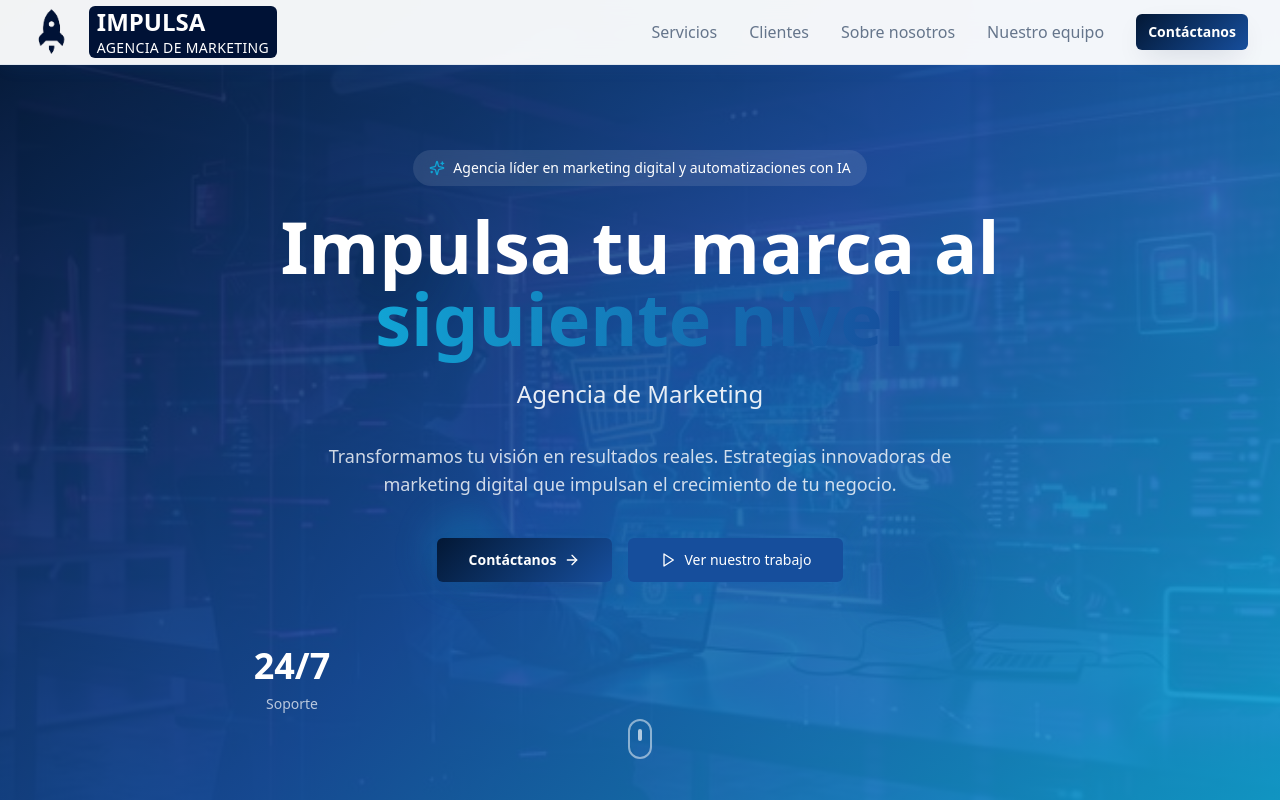
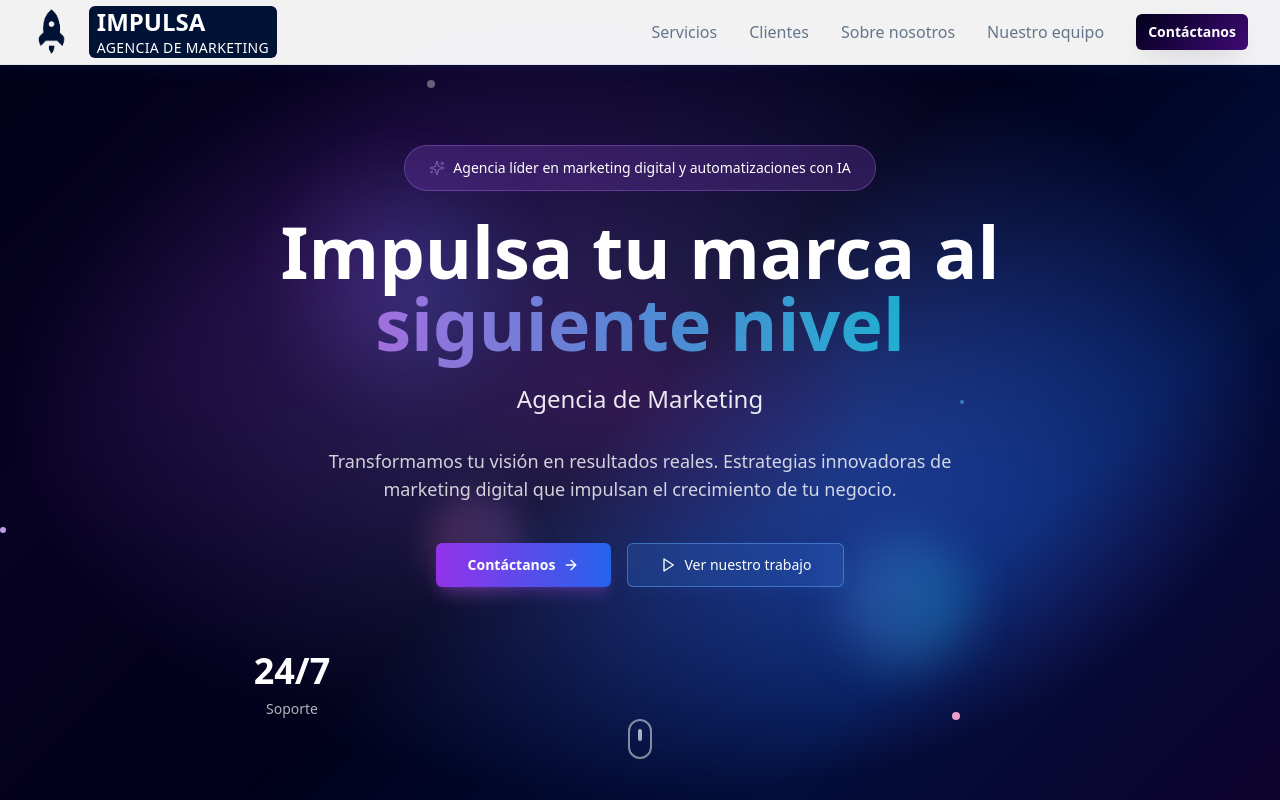
Before and after one commit to uzuma-dev/impulsa-digital, a React (Vite) app: page / in a window 1280 px wide. Shown: the top 800 px of the page. Built offline with nearby package versions, Linux system fonts and the light colour scheme.

Commit message:
Refactor Hero section to galaxy theme
Updated the Hero section to have a galaxy theme with blue, purple, and black colors. Also, updated the "Contáctanos" button in the navbar to open WhatsApp.

```diff
--- a/src/components/HeroSection.tsx
+++ b/src/components/HeroSection.tsx
@@ -20,36 +20,40 @@ const HeroSection = () => {
   };
   return (
     <section id="inicio" className="relative min-h-screen flex items-center justify-center overflow-hidden pt-16">
-      {/* Background with gradient overlay */}
+      {/* Galaxy Background */}
       <div className="absolute inset-0 z-0">
-        <img
-          src={heroImage}
-          alt="Marketing digital innovador"
-          className="w-full h-full object-cover"
-        />
-        <div className="absolute inset-0 bg-gradient-hero opacity-90"></div>
+        <div className="absolute inset-0 bg-gradient-hero"></div>
+        <div className="absolute inset-0 bg-gradient-galaxy opacity-80"></div>
       </div>
 
-      {/* Animated background elements */}
+      {/* Galaxy Stars and Cosmic Elements */}
       <div className="absolute inset-0 z-10">
-        <div className="absolute top-1/4 left-1/4 w-32 h-32 bg-primary/20 rounded-full blur-xl animate-float"></div>
-        <div className="absolute top-2/3 right-1/4 w-24 h-24 bg-secondary/20 rounded-full blur-lg animate-float" style={{ animationDelay: '1s' }}></div>
-        <div className="absolute bottom-1/4 left-1/3 w-20 h-20 bg-accent/20 rounded-full blur-lg animate-float" style={{ animationDelay: '2s' }}></div>
+        {/* Large galaxy elements */}
+        <div className="absolute top-1/4 left-1/4 w-40 h-40 bg-gradient-to-r from-purple-500/30 to-blue-500/30 rounded-full blur-2xl animate-galaxy-pulse"></div>
+        <div className="absolute top-2/3 right-1/4 w-32 h-32 bg-gradient-to-r from-blue-400/25 to-cyan-400/25 rounded-full blur-xl animate-cosmic-drift" style={{ animationDelay: '1s' }}></div>
+        <div className="absolute bottom-1/4 left-1/3 w-24 h-24 bg-gradient-to-r from-pink-400/20 to-purple-400/20 rounded-full blur-lg animate-float" style={{ animationDelay: '2s' }}></div>
+
+        {/* Stars */}
+        <div className="absolute top-20 left-1/3 w-2 h-2 bg-white rounded-full animate-star-twinkle"></div>
+        <div className="absolute top-1/3 right-1/3 w-1 h-1 bg-blue-300 rounded-full animate-star-twinkle" style={{ animationDelay: '0.5s' }}></div>
+        <div className="absolute bottom-1/3 left-1/5 w-1.5 h-1.5 bg-purple-300 rounded-full animate-star-twinkle" style={{ animationDelay: '1.5s' }}></div>
+        <div className="absolute top-1/2 left-3/4 w-1 h-1 bg-cyan-300 rounded-full animate-star-twinkle" style={{ animationDelay: '2.5s' }}></div>
+        <div className="absolute bottom-20 right-1/4 w-2 h-2 bg-pink-300 rounded-full animate-star-twinkle" style={{ animationDelay: '3s' }}></div>
       </div>
 
       {/* Content */}
       <div className="relative z-20 container mx-auto px-4 lg:px-8 text-center">
         <div className="max-w-4xl mx-auto">
-          {/* Badge */}
-          <div className="inline-flex items-center gap-2 bg-white/10 backdrop-blur-md rounded-full px-4 py-2 mb-6 animate-fade-in">
-            <Sparkles className="w-4 h-4 text-accent" />
+          {/* Galaxy Badge */}
+          <div className="inline-flex items-center gap-2 bg-purple-500/20 backdrop-blur-md rounded-full px-6 py-3 mb-6 animate-fade-in border border-purple-400/30">
+            <Sparkles className="w-4 h-4 text-purple-300 animate-star-twinkle" />
             <span className="text-white text-sm font-medium">Agencia líder en marketing digital y automatizaciones con IA</span>
           </div>
 
-          {/* Main heading */}
+          {/* Galaxy Main heading */}
           <h1 className="text-4xl md:text-6xl lg:text-7xl font-bold text-white mb-6 animate-fade-in" style={{ animationDelay: '0.2s' }}>
             Impulsa tu marca al{' '}
-            <span className="bg-gradient-to-r from-accent to-secondary bg-clip-text text-transparent">
+            <span className="bg-gradient-to-r from-purple-400 via-blue-400 to-cyan-400 bg-clip-text text-transparent animate-galaxy-pulse">
               siguiente nivel
             </span>
           </h1>
@@ -64,12 +68,12 @@ const HeroSection = () => {
             Transformamos tu visión en resultados reales. Estrategias innovadoras de marketing digital que impulsan el crecimiento de tu negocio.
           </p>
 
-          {/* CTA Buttons */}
+          {/* Galaxy CTA Buttons */}
           <div className="flex flex-col sm:flex-row gap-4 justify-center items-center animate-fade-in" style={{ animationDelay: '0.8s' }}>
             <Button
               variant="hero"
               size="lg"
-              className="group"
+              className="group bg-gradient-to-r from-purple-600 to-blue-600 hover:from-purple-500 hover:to-blue-500 border-0 shadow-lg shadow-purple-500/25"
               onClick={() => openWhatsApp('Hola, me interesa conocer más sobre sus servicios de marketing digital')}
             >
               Contáctanos
@@ -80,7 +84,7 @@ const HeroSection = () => {
               <Button
                 variant="secondary"
                 size="lg"
-                className="group"
+                className="group bg-blue-500/20 hover:bg-blue-500/30 text-white border border-blue-400/50 backdrop-blur-md"
               >
                 <Play className="w-5 h-5 group-hover:scale-110 transition-transform" />
                 Ver nuestro trabajo
--- a/src/components/Navbar.tsx
+++ b/src/components/Navbar.tsx
@@ -35,8 +35,11 @@ const Navbar = () => {
     }
   };
 
-  const scrollToContact = () => {
-    scrollToSection('contacto');
+  const openWhatsApp = () => {
+    const message = encodeURIComponent('Hola, me interesa conocer más sobre sus servicios de marketing digital');
+    const phoneNumber = '+573127142928';
+    const whatsappUrl = `https://wa.me/${phoneNumber}?text=${message}`;
+    window.open(whatsappUrl, '_blank');
   };
 
   const handleMenuItemClick = (item: any) => {
@@ -89,7 +92,7 @@ const Navbar = () => {
             <Button
               variant="hero"
               size="sm"
-              onClick={scrollToContact}
+              onClick={openWhatsApp}
             >
               Contáctanos
             </Button>
@@ -136,7 +139,7 @@ const Navbar = () => {
                   variant="hero"
                   size="sm"
                   className="w-full"
-                  onClick={scrollToContact}
+                  onClick={openWhatsApp}
                 >
                   Contáctanos
                 </Button>
--- a/src/index.css
+++ b/src/index.css
@@ -15,23 +15,29 @@
     --popover: 0 0% 100%;
     --popover-foreground: 215 28% 17%;
 
-    /* Primary - Deep Blue (from logo #021335) */
-    --primary: 215 89% 11%;
+    /* Galaxy Theme - Deep Space Blues & Purples */
+    --primary: 240 100% 5%; /* Deep space black-blue */
     --primary-foreground: 0 0% 100%;
-    --primary-light: 215 89% 21%;
-    --primary-dark: 215 89% 6%;
+    --primary-light: 240 80% 15%;
+    --primary-dark: 240 100% 2%;
 
-    /* Secondary - Lighter Blue variation */
-    --secondary: 215 75% 35%;
+    /* Galaxy Purple */
+    --secondary: 270 85% 25%;
     --secondary-foreground: 0 0% 100%;
-    --secondary-light: 215 75% 45%;
-    --secondary-dark: 215 75% 25%;
+    --secondary-light: 270 85% 35%;
+    --secondary-dark: 270 85% 15%;
 
-    /* Accent - Complementary Blue */
-    --accent: 195 85% 45%;
+    /* Cosmic Blue */
+    --accent: 220 90% 50%;
     --accent-foreground: 0 0% 100%;
-    --accent-light: 195 85% 55%;
-    --accent-dark: 195 85% 35%;
+    --accent-light: 220 90% 60%;
+    --accent-dark: 220 90% 40%;
+
+    /* Galaxy Glow Colors */
+    --galaxy-purple: 280 100% 70%;
+    --galaxy-blue: 240 100% 80%;
+    --galaxy-pink: 320 100% 75%;
+    --galaxy-cyan: 190 100% 75%;
 
     /* Neutral tones */
     --muted: 210 40% 96%;
@@ -44,10 +50,12 @@
     --input: 214 32% 91%;
     --ring: 217 91% 60%;
 
-    /* Gradients for modern appeal */
+    /* Galaxy Gradients */
     --gradient-primary: linear-gradient(135deg, hsl(var(--primary)), hsl(var(--secondary)));
-    --gradient-hero: linear-gradient(135deg, hsl(var(--primary)) 0%, hsl(var(--secondary)) 50%, hsl(var(--accent)) 100%);
+    --gradient-hero: linear-gradient(135deg, hsl(240 100% 2%) 0%, hsl(270 85% 15%) 25%, hsl(240 100% 5%) 50%, hsl(220 90% 40%) 75%, hsl(270 85% 25%) 100%);
     --gradient-card: linear-gradient(145deg, hsl(0 0% 100% / 0.8), hsl(0 0% 100% / 0.4));
+    --gradient-galaxy: radial-gradient(ellipse at center, hsl(var(--galaxy-purple) / 0.3) 0%, hsl(var(--galaxy-blue) / 0.2) 25%, hsl(var(--primary)) 70%);
+    --gradient-nebula: linear-gradient(45deg, hsl(var(--galaxy-pink) / 0.1), hsl(var(--galaxy-cyan) / 0.1), hsl(var(--galaxy-purple) / 0.1));
 
     /* Shadows for depth */
     --shadow-elegant: 0 10px 30px -10px hsl(var(--primary) / 0.2);
--- a/tailwind.config.ts
+++ b/tailwind.config.ts
@@ -98,6 +98,20 @@ export default {
 				'float': {
 					'0%, 100%': { transform: 'translateY(0px)' },
 					'50%': { transform: 'translateY(-10px)' }
+				},
+				'galaxy-pulse': {
+					'0%, 100%': { opacity: '0.4', transform: 'scale(1)' },
+					'50%': { opacity: '0.8', transform: 'scale(1.1)' }
+				},
+				'star-twinkle': {
+					'0%, 100%': { opacity: '0.3' },
+					'50%': { opacity: '1' }
+				},
+				'cosmic-drift': {
+					'0%': { transform: 'translateX(-10px) translateY(0px)' },
+					'33%': { transform: 'translateX(5px) translateY(-15px)' },
+					'66%': { transform: 'translateX(10px) translateY(5px)' },
+					'100%': { transform: 'translateX(-10px) translateY(0px)' }
 				}
 			},
 			animation: {
@@ -106,12 +120,17 @@ export default {
 				'fade-in': 'fade-in 0.6s ease-out',
 				'slide-in': 'slide-in 0.6s ease-out',
 				'scale-in': 'scale-in 0.4s ease-out',
-				'float': 'float 3s ease-in-out infinite'
+				'float': 'float 3s ease-in-out infinite',
+				'galaxy-pulse': 'galaxy-pulse 4s ease-in-out infinite',
+				'star-twinkle': 'star-twinkle 2s ease-in-out infinite',
+				'cosmic-drift': 'cosmic-drift 8s ease-in-out infinite'
 			},
 			backgroundImage: {
 				'gradient-primary': 'var(--gradient-primary)',
 				'gradient-hero': 'var(--gradient-hero)',
-				'gradient-card': 'var(--gradient-card)'
+				'gradient-card': 'var(--gradient-card)',
+				'gradient-galaxy': 'var(--gradient-galaxy)',
+				'gradient-nebula': 'var(--gradient-nebula)'
 			},
 			boxShadow: {
 				'elegant': 'var(--shadow-elegant)',
```
